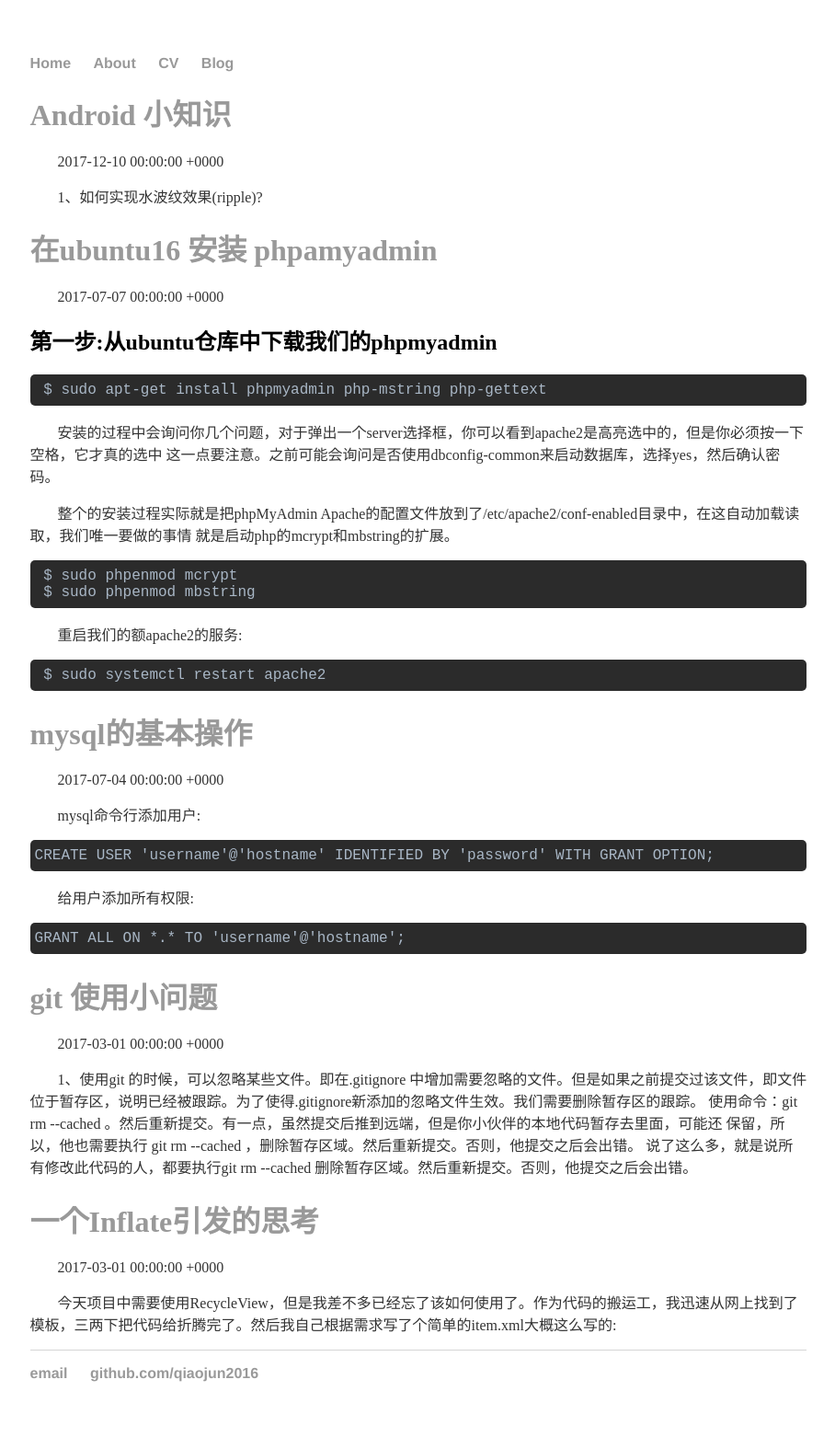
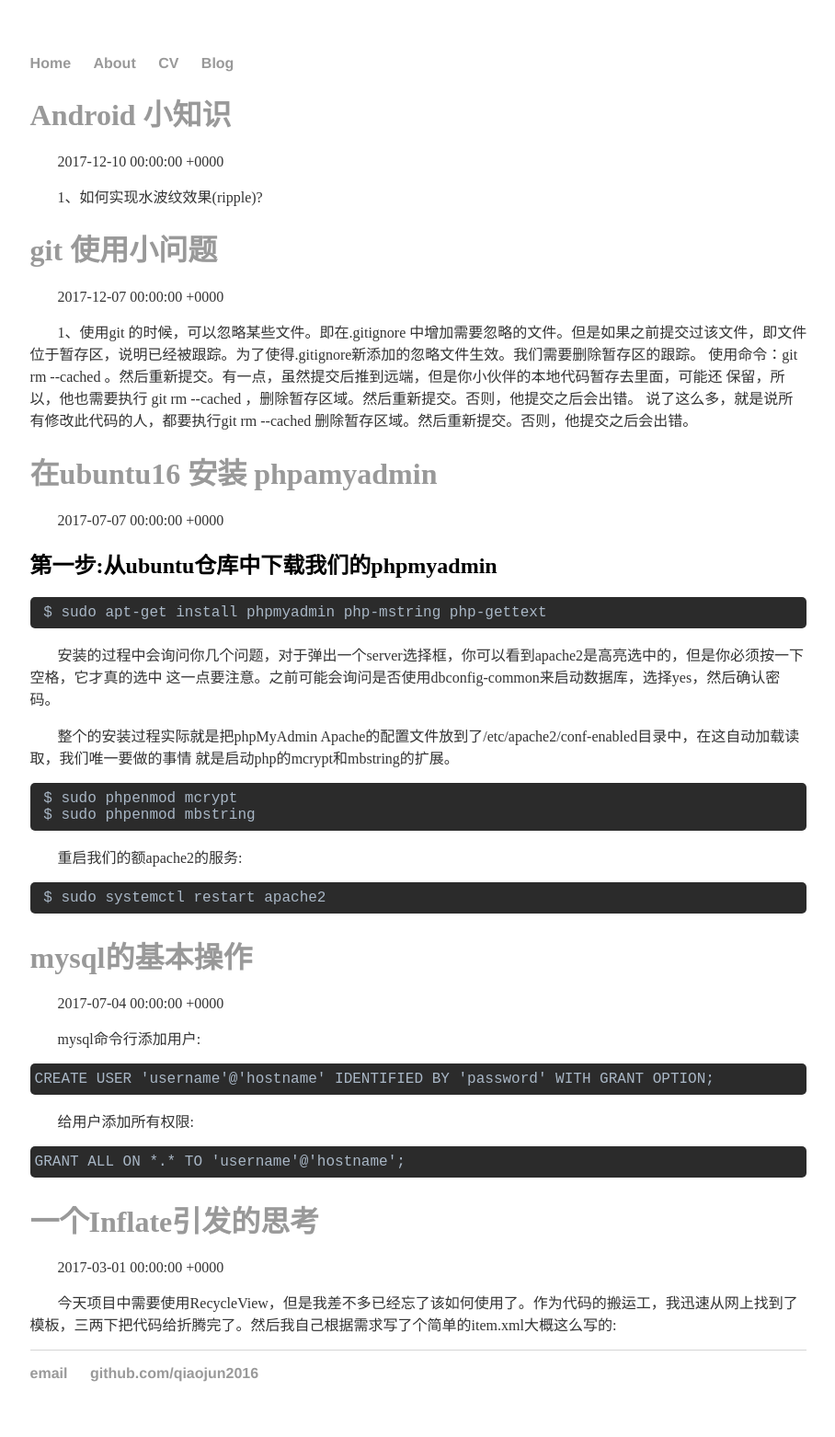
Before and after one commit to qiaojun2016/qiaojun2016.github.io, a Jekyll site: the page built from blog/index.html, in a window 1280 px wide. Shown: the whole page at 92% size, without its empty margins (185-1093 px from the left). Built offline with Jekyll 4.4.1, drawn with Linux system fonts in a browser that asks for light colours; the list of posts is cut into pages by our own code; comment, search, counter and statistics services are not loaded.

Commit message:
Update 2017-12-07-git-question.html

```diff
--- a/_posts/2017-12-07-git-question.html
+++ b/_posts/2017-12-07-git-question.html
@@ -1,6 +1,6 @@
 ---
 layout: post
-date: 2017-03-01
+date: 2017-12-7
 title: git 使用小问题
 excerpt_separator:
 ---
```
